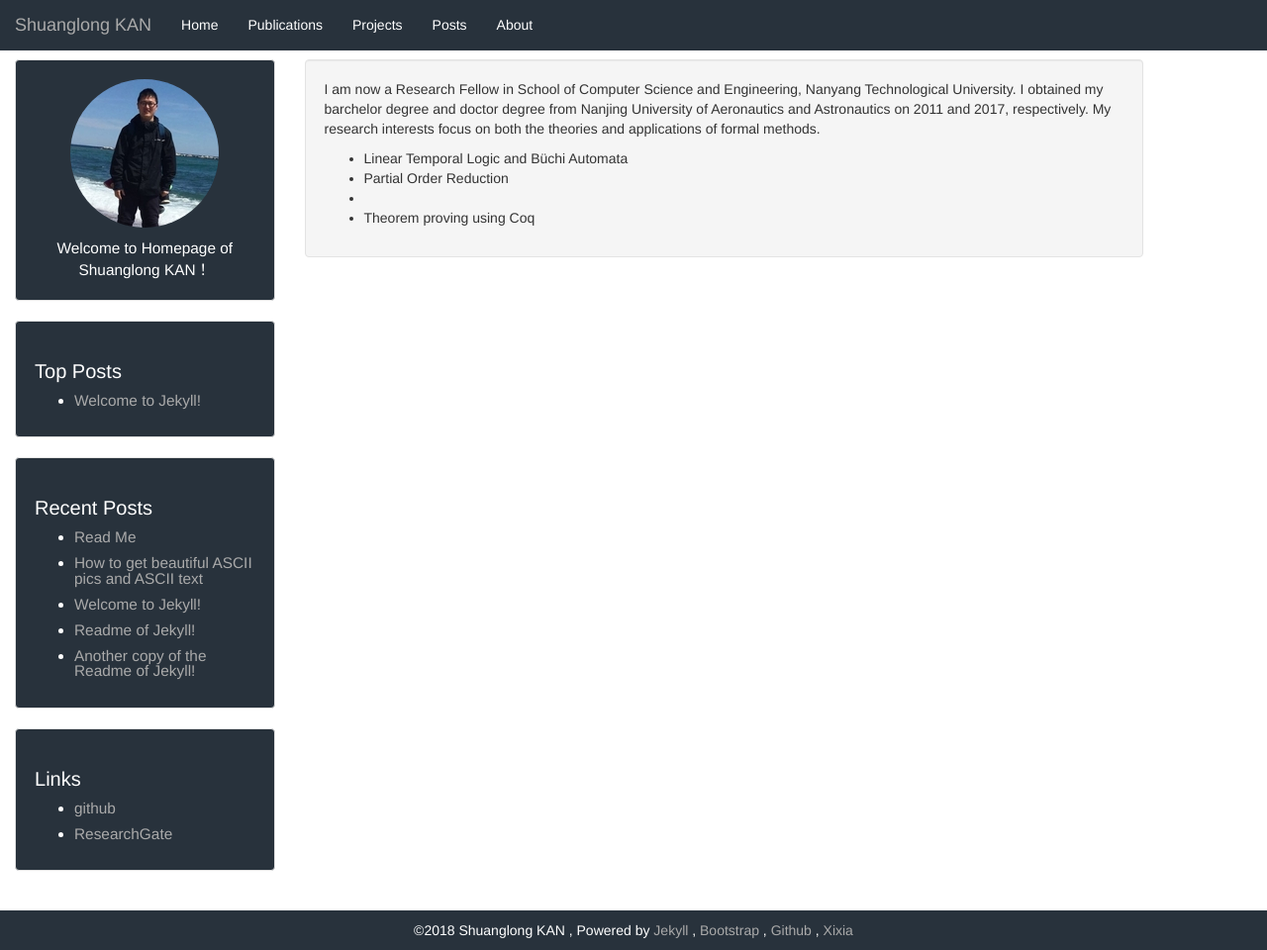
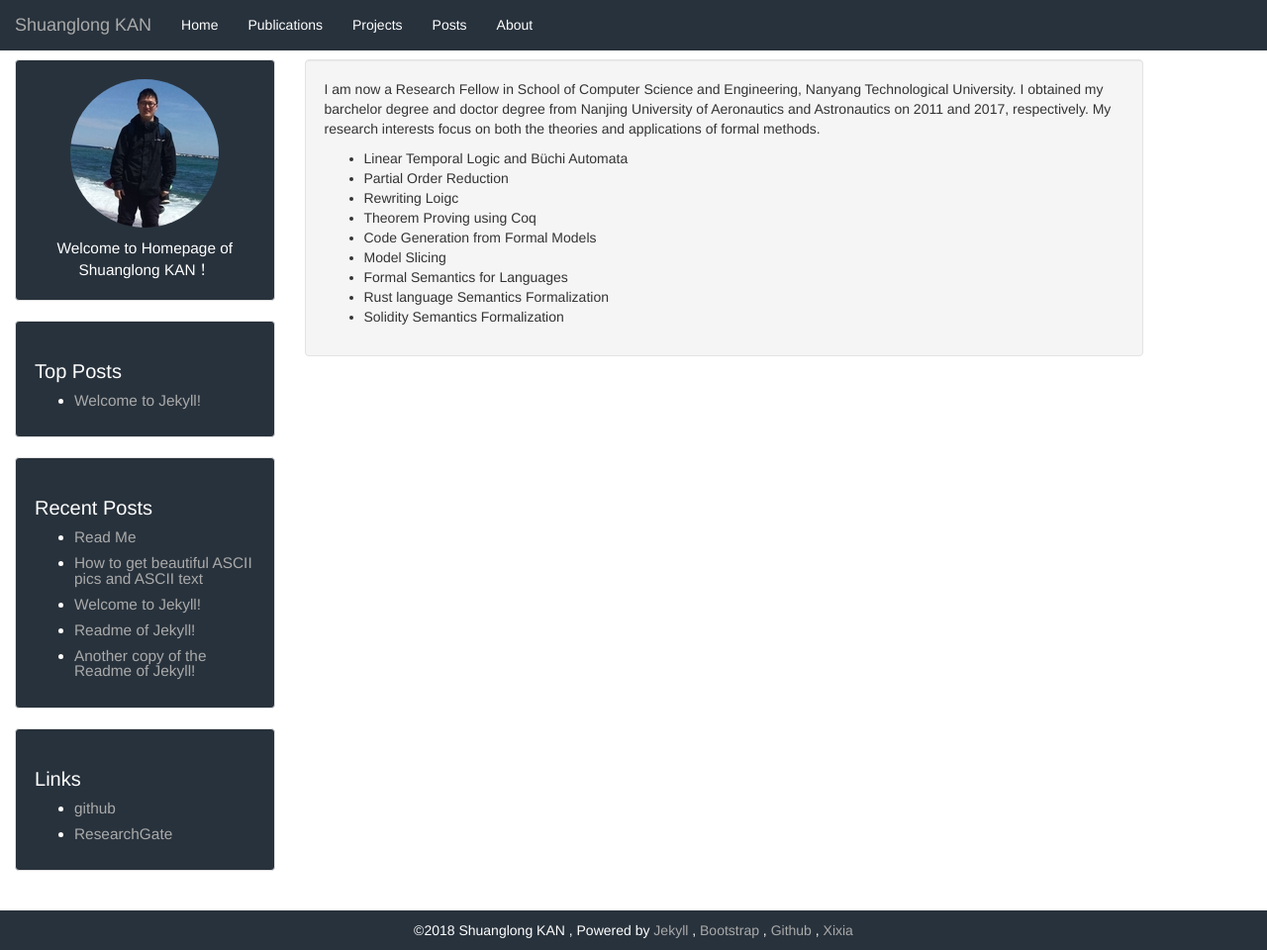
Before and after one commit to ShlKan/kanshuanglong.github.io, a Jekyll site: the page built from index.html, in a window 1280 px wide and 960 px high. Shown: the whole window at 99% size. Built offline with Jekyll 4.4.1, drawn with Linux system fonts in a browser that asks for light colours; the list of posts is cut into pages by our own code.

Commit message:
Update index.html

```diff
--- a/index.html
+++ b/index.html
@@ -9,8 +9,14 @@ layout: default
         My research interests focus on both the theories and applications of formal methods.
         <ul style="list-style-type:disc">
             <li> Linear Temporal Logic and B&uuml;chi Automata </li>
-            <li> Partial Order Reduction <li>
-            <li> Theorem proving using Coq</li>
+            <li> Partial Order Reduction </li>
+            <li> Rewriting Loigc</li>
+            <li> Theorem Proving using Coq</li>
+            <li> Code Generation from Formal Models </li>
+            <li> Model Slicing </li>
+            <li> Formal Semantics for Languages </li>
+            <li> Rust language Semantics Formalization </li>
+            <li> Solidity Semantics Formalization </li>
         </ul>
     </p>
 </div>
```
